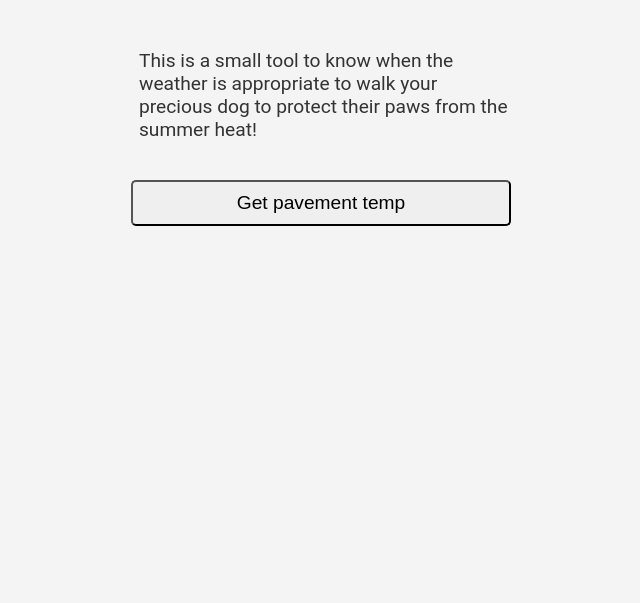
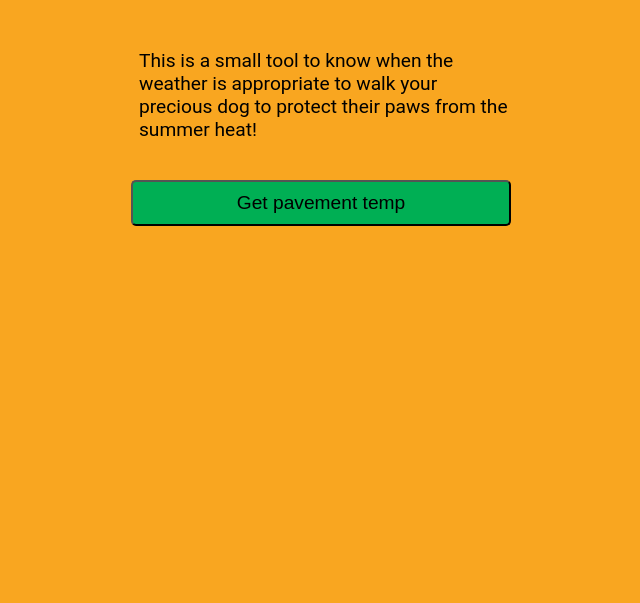
Before and after one commit to HPerssn/paw-patrol, a website built with webpack: page src/index.html in a window 1280 px wide. Shown: the part 197-800 px from the top of the page, without its empty margins (319-959 px from the left). Built offline with nearby package versions, Linux system fonts and the light colour scheme.

Commit message:
changed colors

```diff
--- a/src/components/animateButton.js
+++ b/src/components/animateButton.js
@@ -7,7 +7,7 @@ export function AnimateButton() {
       scaleX: 0.9,
       scaleY: 1.1,
       boxShadow: "10px 10px 20px rgba(0,0,0,0.2)",
-      border: "1px solid black",
+
       duration: 0.5,
       ease: "power2.out",
     });
@@ -29,7 +29,7 @@ export function AnimateButton() {
       scaleX: 0.9,
       scaleY: 1.1,
       boxShadow: "10px 10px 20px rgba(0,0,0,0.2)",
-      border: "1px solid black",
+
       duration: 0.5,
       ease: "power2.out",
     });
--- a/src/styles2.css
+++ b/src/styles2.css
@@ -1,9 +1,9 @@
 :root {
-  --main-bg-color: #f4f4f4;
-  --main-text-color: #333;
-  --function-color: #007bff;
-  --alt-bg-color: #333;
-  --alt-text-color: #fff;
+  --main-bg-color: #f9a620;
+  --main-text-color: #1191923;
+  --function-color: #00af54;
+  --alt-bg-color: #191923;
+  --alt-text-color: #e9f1f7;
   --alt-function-color: #0056b3;
   --main-padding: 10px 0 10px 0;
   --main-font-size: 1.2rem;
@@ -39,6 +39,7 @@ p {
 }
 
 button {
+  background-color: var(--function-color);
   padding: var(--main-padding);
   margin-top: 10px;
   margin-bottom: 10px;
@@ -63,6 +64,7 @@ button {
   transition: height 0.3s ease-out;
   background-color: var(--function-color);
   border-radius: 5px;
+  text-align: center;
 }
 
 @media (max-width: 600px) {
```
